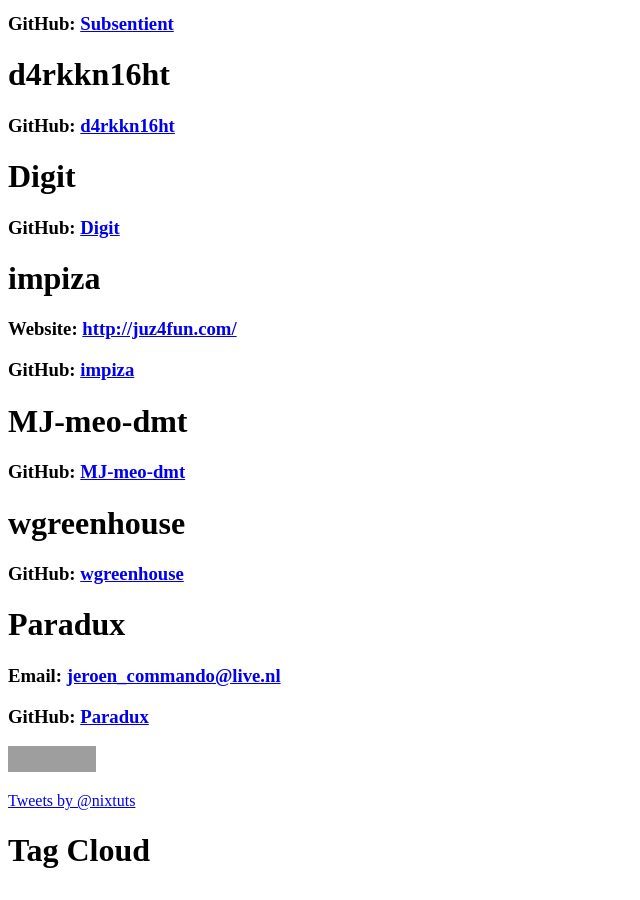
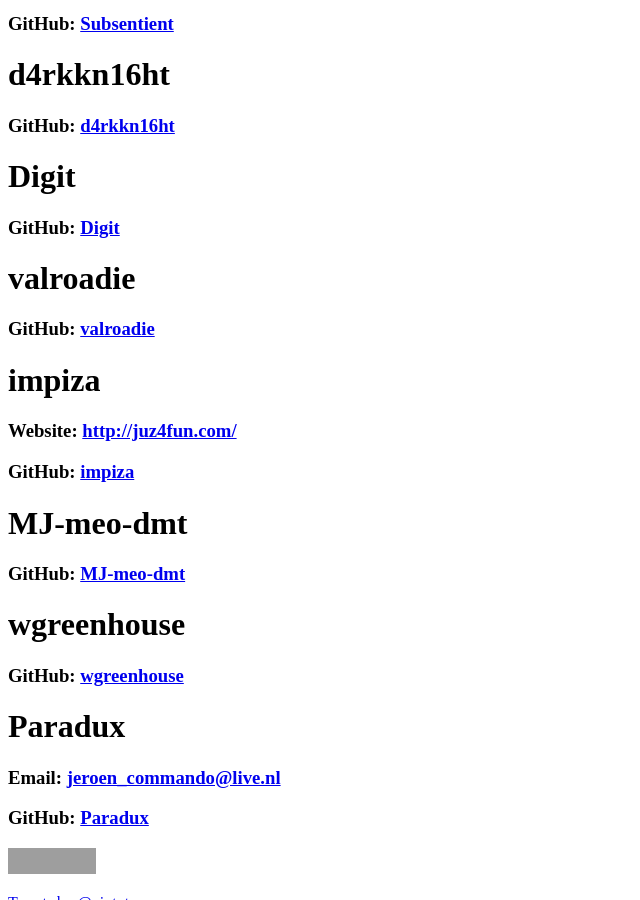
Before and after one commit to jakesylvestre/site, a Jekyll site: the page built from authors/index.html, in a window 1280 px wide and 900 px high, scrolled down 1750 px. Shown: the whole window, without its empty margins (0-640 px from the left). Built offline with Jekyll 4.4.1, drawn with Linux system fonts in a browser that asks for light colours; grey boxes are pictures that could not be loaded.

Commit message:
Update _config.yml

```diff
--- a/_config.yml
+++ b/_config.yml
@@ -97,6 +97,12 @@
 
     github: Digit
 
+  valroadie:
+    name: valroadie
+    role: Author
+
+    github: valroadie
+
   impiza:
     name: impiza
     role: Author
```
